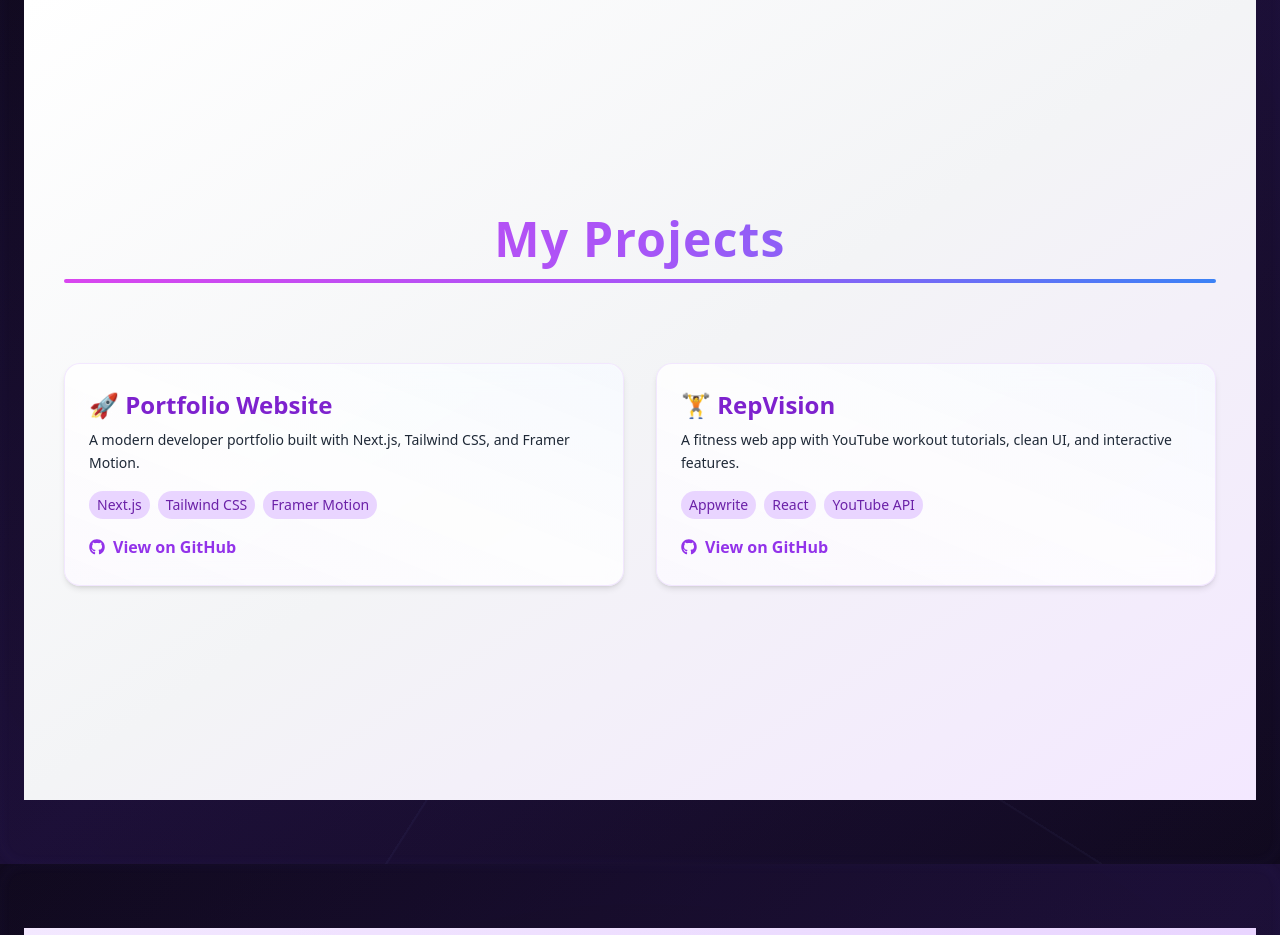
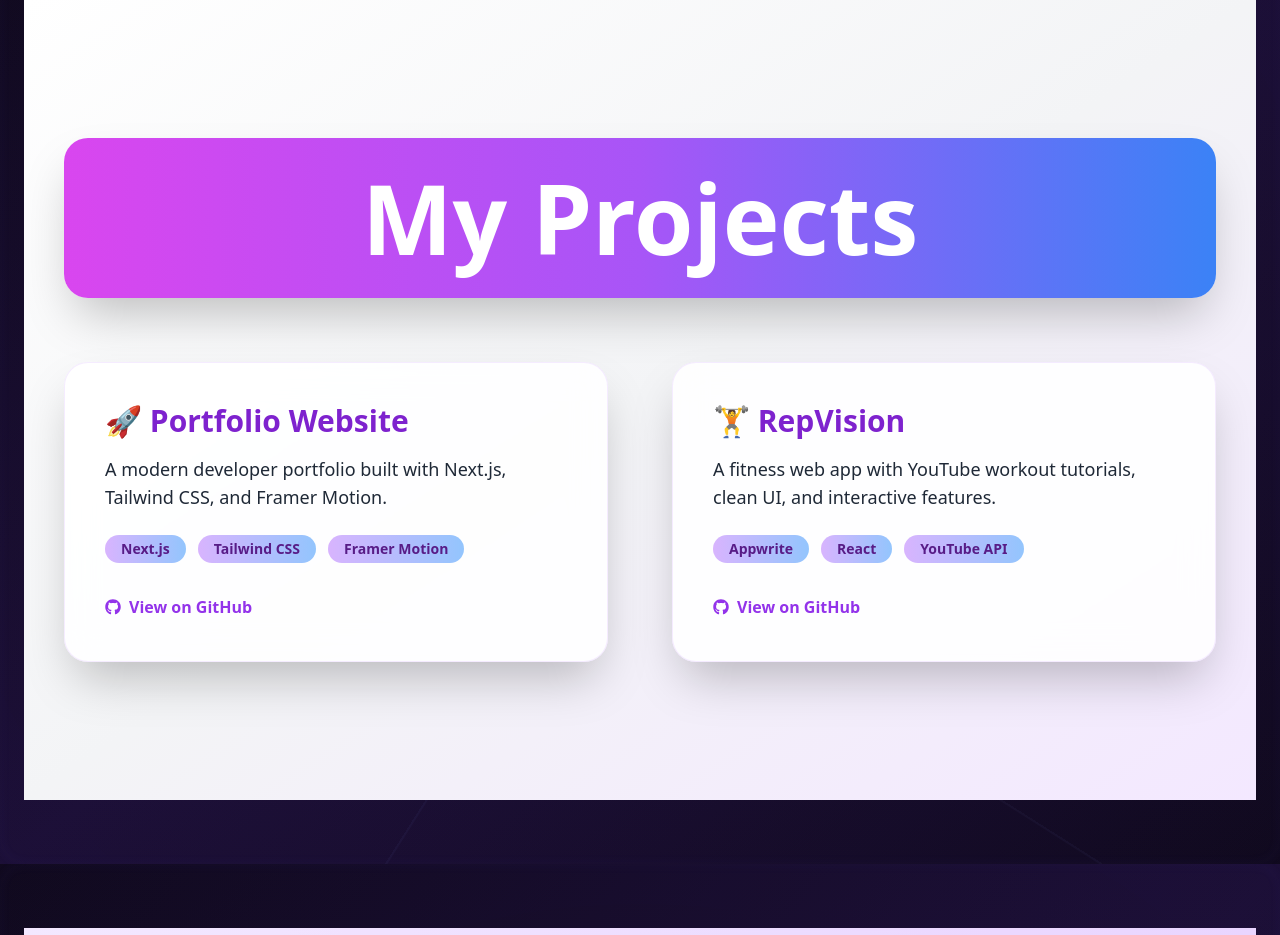
Before and after one commit to Arsh-2k/portfolio, a Next.js app: page / in a window 1280 px wide. Shown: the part 1920-2855 px from the top of the page. Built offline with nearby package versions, Linux system fonts and the light colour scheme.

Commit message:
refactor(projects): remove underline below section title and enhance heading with gradient tile

```diff
--- a/app/sections/Projects.tsx
+++ b/app/sections/Projects.tsx
@@ -26,88 +26,105 @@ export default function Projects() {
     <section
       id="projects"
       className="w-full min-h-screen flex flex-col justify-center items-center px-6 py-24
-      bg-gradient-to-br from-white via-gray-100 to-purple-100
-      dark:from-black dark:via-zinc-900 dark:to-purple-950
-      text-gray-900 dark:text-white scroll-mt-24"
+        bg-gradient-to-br from-white via-gray-100 to-purple-100
+        dark:from-black dark:via-zinc-900 dark:to-purple-950
+        text-gray-900 dark:text-white scroll-mt-24"
     >
-      <div className="max-w-6xl w-full">
-        {/* Heading */}
-        <div className="text-center mb-20 overflow-visible">
-          <h2
-            className="text-4xl md:text-5xl font-extrabold
-            bg-gradient-to-r from-fuchsia-500 via-purple-500 to-blue-500
-            text-transparent bg-clip-text
-            leading-tight tracking-wide whitespace-nowrap pb-2"
+      <div className="max-w-6xl w-full space-y-16">
+        {/* Heading Tile */}
+        <Tilt
+          tiltMaxAngleX={8}
+          tiltMaxAngleY={8}
+          glareEnable
+          glareMaxOpacity={0.15}
+          transitionSpeed={1000}
+          scale={1.02}
+          className="rounded-3xl"
+        >
+          <motion.div
+            whileHover={{ scale: 1.03 }}
+            className="relative overflow-hidden rounded-3xl bg-gradient-to-r from-fuchsia-500 via-purple-500 to-blue-500
+                        p-8 shadow-2xl transition-shadow duration-500"
+            initial={{ opacity: 0, y: -40 }}
+            whileInView={{ opacity: 1, y: 0 }}
+            viewport={{ once: true }}
+            transition={{ type: "spring", stiffness: 120, damping: 20 }}
           >
-            My Projects
-          </h2>
+            <h2 className="text-6xl md:text-8xl font-extrabold text-white text-center z-10 relative">
+              My Projects
+            </h2>
+            {/* shine swipe */}
+            <motion.div
+              className="absolute inset-0 pointer-events-none bg-white/20 rounded-3xl"
+              initial={{ x: '-100%', skewX: -15, opacity: 0 }}
+              whileHover={{ x: '200%', skewX: -15, opacity: 1 }}
+              transition={{ duration: 1.2 }}
+            />
+          </motion.div>
+        </Tilt>
 
-          <motion.div
-            className="h-[4px] mt-2 mx-auto w-0 rounded-full
-            bg-gradient-to-r from-fuchsia-500 via-purple-500 to-blue-500"
-            initial={{ width: 0 }}
-            whileInView={{ width: "100%" }}
-            transition={{ duration: 1, ease: "easeInOut" }}
-          />
-        </div>
-
-        {/* Cards */}
-        <div className="grid gap-8 sm:grid-cols-1 md:grid-cols-2">
-          {projects.map((project, index) => (
+        {/* Project Cards */}
+        <div className="grid gap-16 sm:grid-cols-1 md:grid-cols-2">
+          {projects.map((project, idx) => (
             <Tilt
-              key={index}
-              tiltMaxAngleX={10}
-              tiltMaxAngleY={10}
+              key={idx}
+              tiltMaxAngleX={12}
+              tiltMaxAngleY={12}
               glareEnable
               glareMaxOpacity={0.2}
-              transitionSpeed={1000}
-              scale={1.03}
-              className="rounded-2xl"
+              transitionSpeed={1200}
+              scale={1.04}
+              className="rounded-3xl"
             >
               <motion.div
-                className="group relative bg-white/80 dark:bg-black/30 backdrop-blur-md border
-                border-purple-300/30 dark:border-purple-800/30 rounded-2xl p-6 shadow-md
-                hover:shadow-purple-400/30 dark:hover:shadow-purple-500/30 transition-all duration-500"
-                initial={{ opacity: 0, y: 50 }}
+                className="relative overflow-hidden rounded-3xl bg-white/90 dark:bg-black/30
+                  backdrop-blur-lg border border-purple-300/25 dark:border-purple-800/25
+                  p-10 shadow-2xl transition-shadow duration-500 group"
+                initial={{ opacity: 0, y: 80 }}
                 whileInView={{ opacity: 1, y: 0 }}
                 viewport={{ once: true }}
                 transition={{
                   type: "spring",
-                  duration: 0.7,
-                  delay: index * 0.2,
+                  stiffness: 140,
+                  damping: 24,
+                  delay: idx * 0.3,
                 }}
               >
-                <div className="absolute inset-0 bg-gradient-to-tr from-purple-200/10 via-transparent to-blue-200/10 dark:from-purple-900/10 dark:to-purple-700/10 rounded-2xl group-hover:blur-sm transition duration-700 pointer-events-none z-0" />
+                {/* shine swipe */}
+                <motion.div
+                  className="absolute inset-0 pointer-events-none bg-white/20 dark:bg-black/20 rounded-3xl"
+                  initial={{ x: '-100%', skewX: -15, opacity: 0 }}
+                  whileHover={{ x: '200%', skewX: -15, opacity: 1 }}
+                  transition={{ duration: 1.2 }}
+                />
 
-                <h3 className="text-2xl font-semibold mb-2 text-purple-700 dark:text-purple-300 relative z-10 leading-snug">
+                <h3 className="text-3xl font-extrabold mb-4 text-purple-700 dark:text-purple-300 relative z-10">
                   {project.title}
                 </h3>
 
-                <p className="text-sm mb-4 relative z-10 text-gray-800 dark:text-white/90 leading-relaxed">
+                <p className="text-lg text-gray-800 dark:text-gray-200 mb-6 z-10 relative">
                   {project.description}
                 </p>
 
                 <motion.div
-                  className="flex flex-wrap gap-2 text-sm mb-4 relative z-10"
+                  className="flex flex-wrap gap-3 mb-8 z-10 relative"
                   initial="hidden"
                   whileInView="visible"
                   viewport={{ once: true }}
                   variants={{
                     hidden: {},
-                    visible: {
-                      transition: {
-                        staggerChildren: 0.1,
-                      },
-                    },
+                    visible: { transition: { staggerChildren: 0.12 } },
                   }}
                 >
                   {project.tech.map((tech, i) => (
                     <motion.span
                       key={i}
-                      className="bg-purple-200 text-purple-800 dark:bg-purple-800 dark:text-purple-200 px-2 py-1 rounded-full"
-                      initial={{ scale: 0 }}
-                      animate={{ scale: 1 }}
-                      transition={{ duration: 0.4 }}
+                      className="bg-gradient-to-r from-purple-300 to-blue-300 text-purple-900
+                                 dark:bg-gradient-to-r dark:from-purple-700 dark:to-blue-700 dark:text-purple-200
+                                 px-4 py-1 rounded-full text-sm font-semibold"
+                      initial={{ scale: 0, opacity: 0 }}
+                      animate={{ scale: 1, opacity: 1 }}
+                      transition={{ duration: 0.5, delay: i * 0.1 }}
                     >
                       {tech}
                     </motion.span>
@@ -118,12 +135,20 @@ export default function Projects() {
                   href={project.github}
                   target="_blank"
                   rel="noopener noreferrer"
-                  className="inline-flex items-center gap-2 text-purple-600 dark:text-purple-300 font-semibold relative z-10 hover:underline"
-                  whileHover={{ scale: 1.05, rotate: -1 }}
+                  className="inline-flex items-center gap-2 text-purple-600 dark:text-purple-300
+                             font-bold z-10 relative hover:text-purple-800 dark:hover:text-purple-100"
+                  whileHover={{ scale: 1.1, rotate: -2 }}
                   whileTap={{ scale: 0.95 }}
                   transition={{ type: "spring", stiffness: 300 }}
                 >
-                  <FaGithub /> View on GitHub
+                  <motion.span
+                    initial={{ rotate: 0 }}
+                    whileHover={{ rotate: 360 }}
+                    transition={{ duration: 0.8 }}
+                  >
+                    <FaGithub />
+                  </motion.span>
+                  View on GitHub
                 </motion.a>
               </motion.div>
             </Tilt>
```
